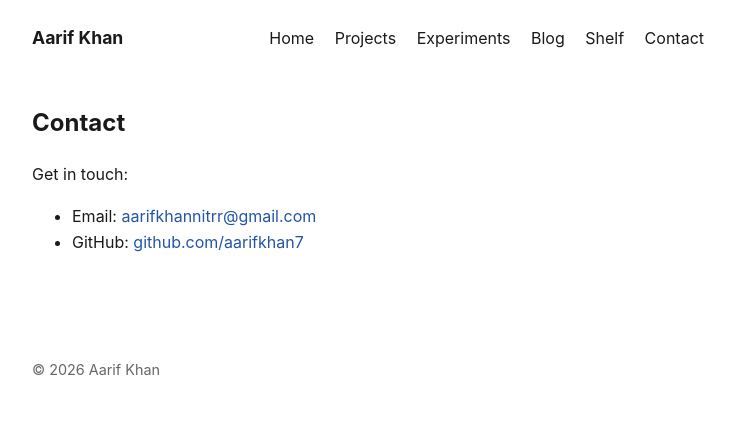
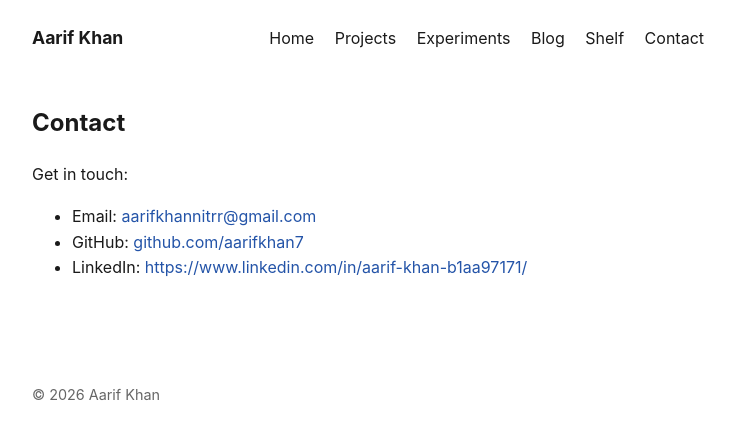
Before and after one commit to aarifkhan7/aarifkhan7.github.io, a Jekyll site: the page built from contact.md, in a window 1280 px wide. Shown: the top 439 px of the page, without its empty margins (272-1007 px from the left). Built offline with Jekyll 4.4.1, drawn with Linux system fonts in a browser that asks for light colours; part of the change alters nothing that is shown.

Commit message:
Add Linkedin

```diff
--- a/_config.yml
+++ b/_config.yml
@@ -5,6 +5,7 @@ url: "https://aarifkhan7.github.io"
 author:
   name: Aarif Khan
   email: aarifkhannitrr@gmail.com
+  linkedin: https://www.linkedin.com/in/aarif-khan-b1aa97171/
 
 # Nav links shown in the header, in order.
 nav:
--- a/contact.md
+++ b/contact.md
@@ -8,3 +8,4 @@ Get in touch:
 
 - Email: [{{ site.author.email }}](mailto:{{ site.author.email }})
 - GitHub: [github.com/aarifkhan7](https://github.com/aarifkhan7)
+- LinkedIn: [{{ site.author.linkedin }}]({{ site.author.linkedin }})
```
